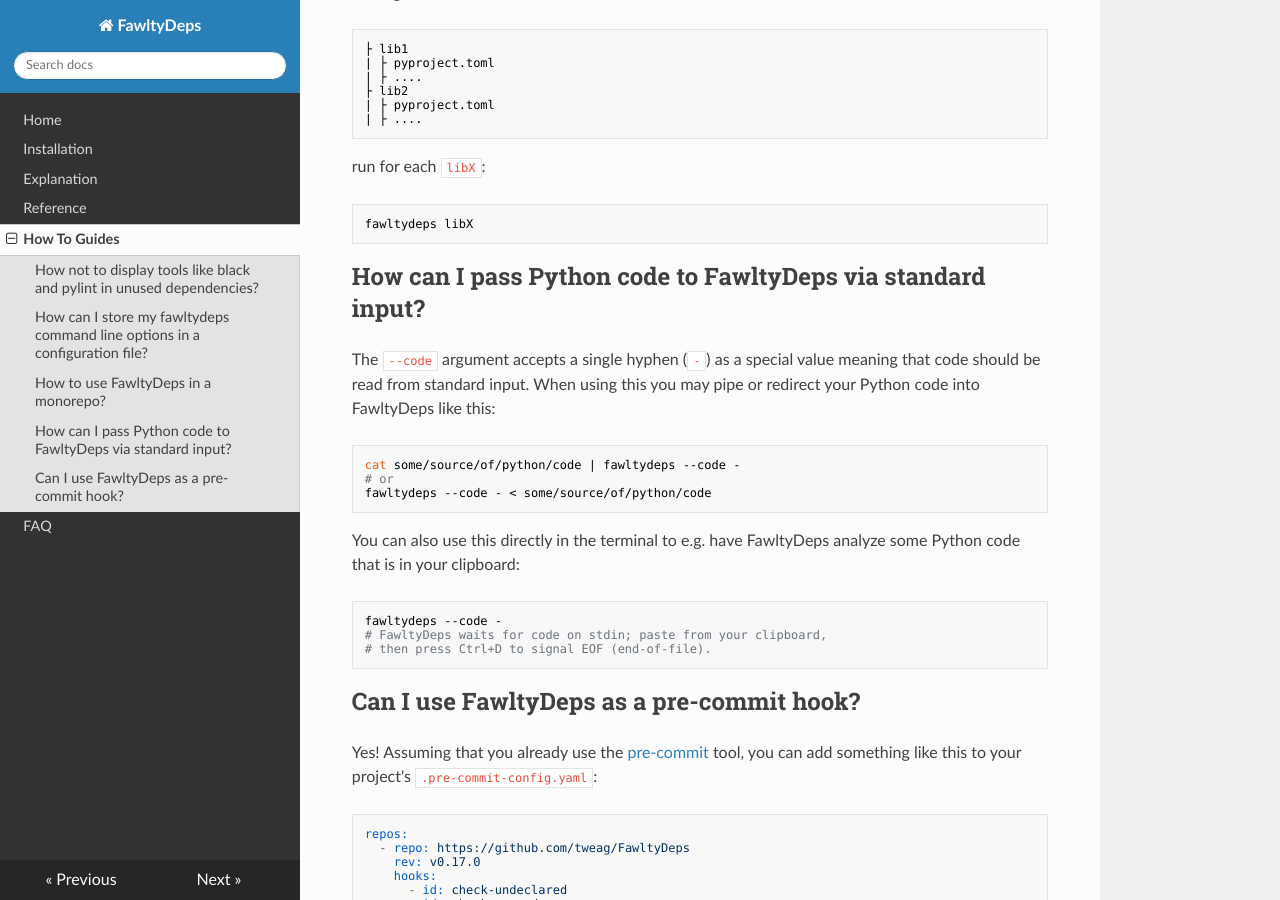
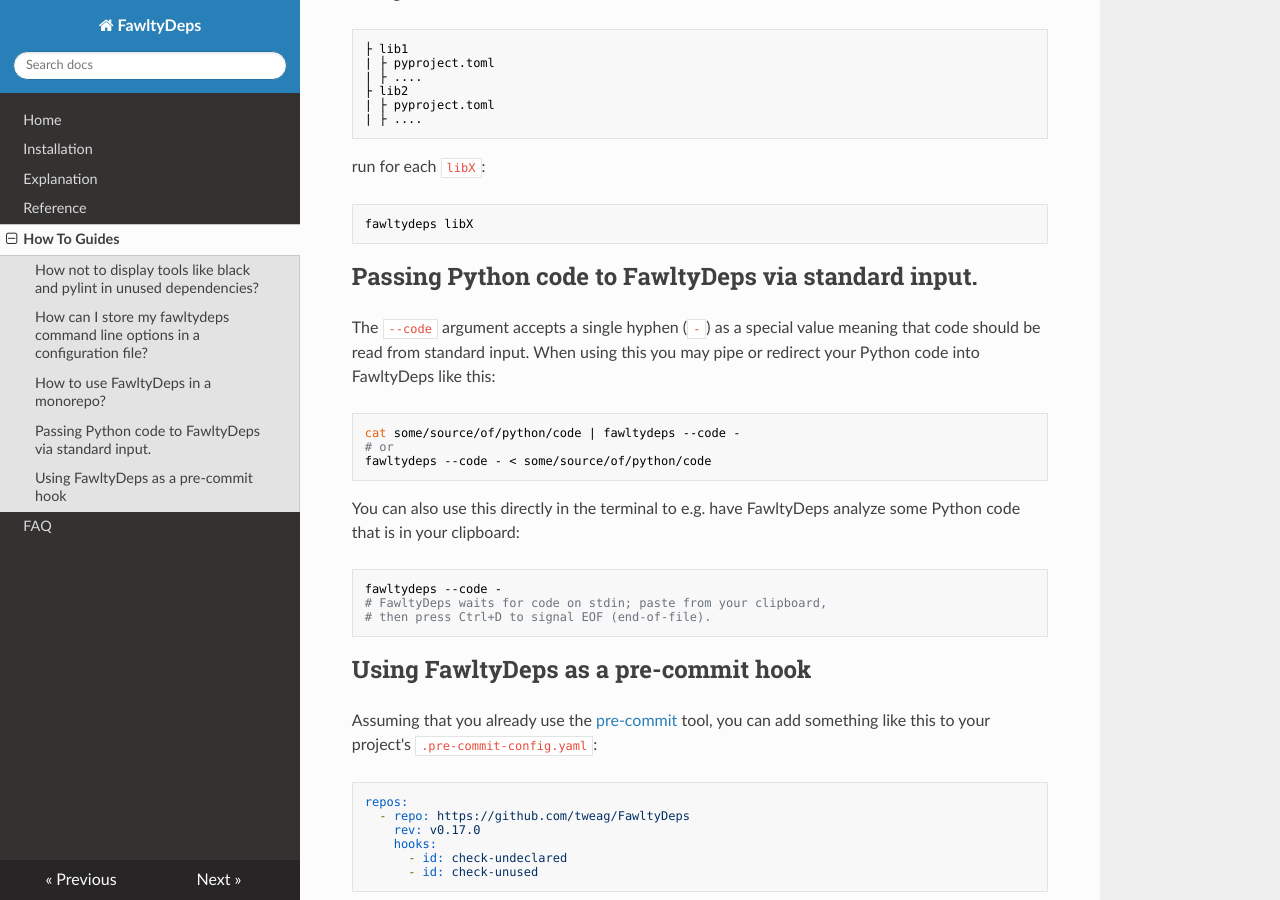
Before and after one commit to tweag/FawltyDeps, an MkDocs documentation site: the page built from docs/how_to_guides.md, in a window 1280 px wide and 900 px high, scrolled down 1166 px. Built offline with MkDocs 1.6.1, drawn with Linux system fonts in a browser that asks for light colours; nearby versions of some CDN libraries.

Commit message:
Rephrase a some of the how-to titles

````diff
--- a/docs/how_to_guides.md
+++ b/docs/how_to_guides.md
@@ -65,7 +65,7 @@
 fawltydeps libX
 ```
 
-## How can I pass Python code to FawltyDeps via standard input?
+## Passing Python code to FawltyDeps via standard input.
 
 The `--code` argument accepts a single hyphen (`-`) as a special value meaning
 that code should be read from standard input. When using this you may pipe or
@@ -86,9 +86,9 @@
 # then press Ctrl+D to signal EOF (end-of-file).
 ```
 
-## Can I use FawltyDeps as a pre-commit hook?
+## Using FawltyDeps as a pre-commit hook
 
-Yes! Assuming that you already use the [pre-commit](https://pre-commit.com)
+Assuming that you already use the [pre-commit](https://pre-commit.com)
 tool, you can add something like this to your project's
 `.pre-commit-config.yaml`:
 
````
